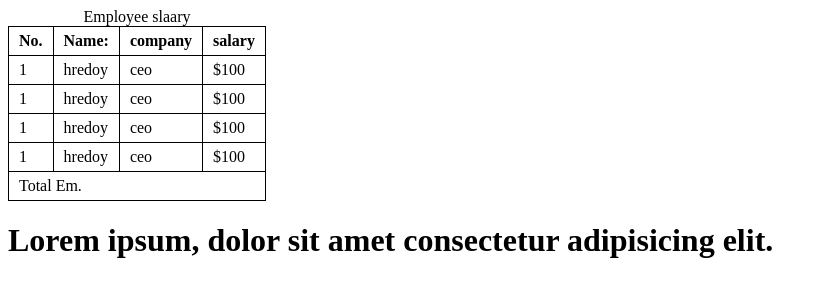
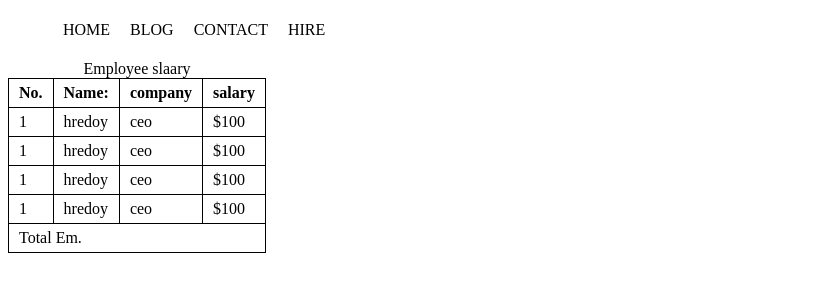
Before and after one commit to rahmanislam05/html-5-into, a plain HTML site: page index.html in a window 1280 px wide. Shown: the whole page, without its empty margins (0-827 px from the left). Drawn offline with Linux system fonts and the light colour scheme.

Commit message:
nested menu added

```diff
--- a/ascet/style.css
+++ b/ascet/style.css
@@ -1,3 +1,30 @@
+/* nav menu style  */
+nav>ul{
+    display:flex;
+}
+nav li{
+    list-style: none;
+    margin-left: 10px;
+    padding: 5px;
+}
+nav li a{
+    text-decoration: none;
+    color: black;
+}
+nav li:hover{
+    background-color: rgb(240, 233, 224);
+}
+/* nested menu styles */
+nav li .dropdown{
+    display: none;
+}
+nav li:hover> .dropdown{
+    display: block;
+    position: absolute;
+    background-color: rgb(143, 234, 234);
+    padding-left: 10px;
+}
+/* table-style */
 table{
     border-collapse: collapse;
 }
--- a/index.html
+++ b/index.html
@@ -7,8 +7,34 @@
     <link rel="stylesheet" href="ascet/style.css">
 </head>
 <body>
+    <header>
+        <nav>
+            <ul>
+                <li><a href="home.html">HOME</a></li>
+                <li>
+                    <a href="blog.html">BLOG</a>
+                    <ul class="dropdown">
+                        <li><a href="home.html">HOME</a></li>
+                        <li><a href="blog.html">BLOG</a></li>
+                        <li>
+                            <a href="www.facebook.com">CONTACT</a>
+                            <ul class="dropdown">
+                                <li><a href="home.html">HOME</a></li>
+                                <li><a href="blog.html">BLOG</a></li>
+                                <li><a href="www.facebook.com">CONTACT</a></li>
+                                <li><a href="hirepage.html">HIRE</a></li>
+                            </ul>
+                        </li>
+                        <li><a href="hirepage.html">HIRE</a></li>
+                    </ul>
+                </li>
+                <li><a href="www.facebook.com">CONTACT</a></li>
+                <li><a href="hirepage.html">HIRE</a></li>
+            </ul>
+        </nav>
+    </header>
     <table>
-        <caption>Employee slaary </caption>
+        <caption>Employee slaary</caption>
         <thead>
             <tr>
                 <th>No.</th>
@@ -49,6 +75,5 @@
             </tr>
         </tfoot>
     </table>
-    <h1>Lorem ipsum, dolor sit amet consectetur adipisicing elit.</h1>
 </body>
 </html>
```
